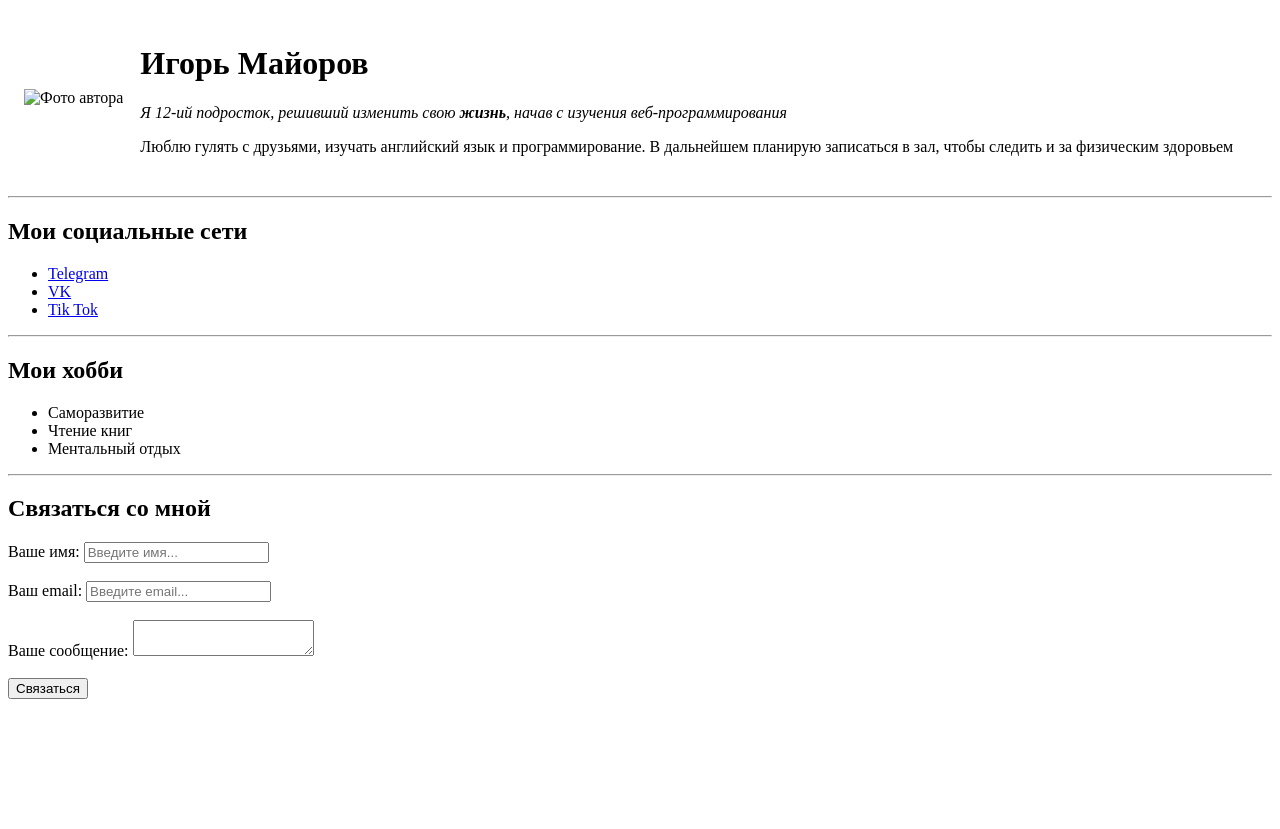
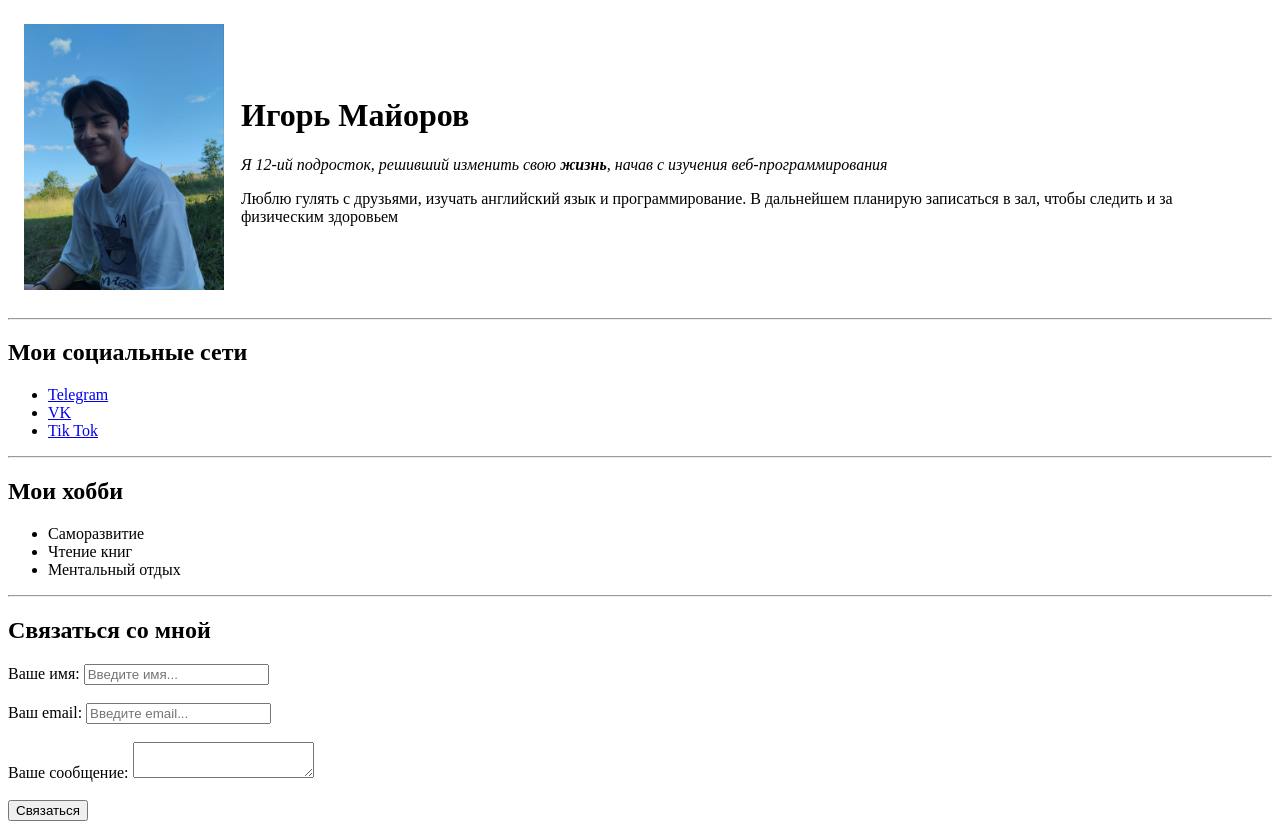
Before and after one commit to weperfext/Test, a plain HTML site: page index.html in a window 1280 px wide. Before the commit the page ends 800 px from the top, so only its background shows below. Drawn offline with Linux system fonts and the light colour scheme.

Commit message:
Update index.html

```diff
--- a/index.html
+++ b/index.html
@@ -9,7 +9,7 @@
     <table cellspacing="15">
         <tr>
             <td>
-                <img src="Images/Me.jpg" width="200" alt="Фото автора">
+                <img src="Me.jpg" width="200" alt="Фото автора">
             </td>
             <td>
                 <h1>Игорь Майоров</h1>
```
